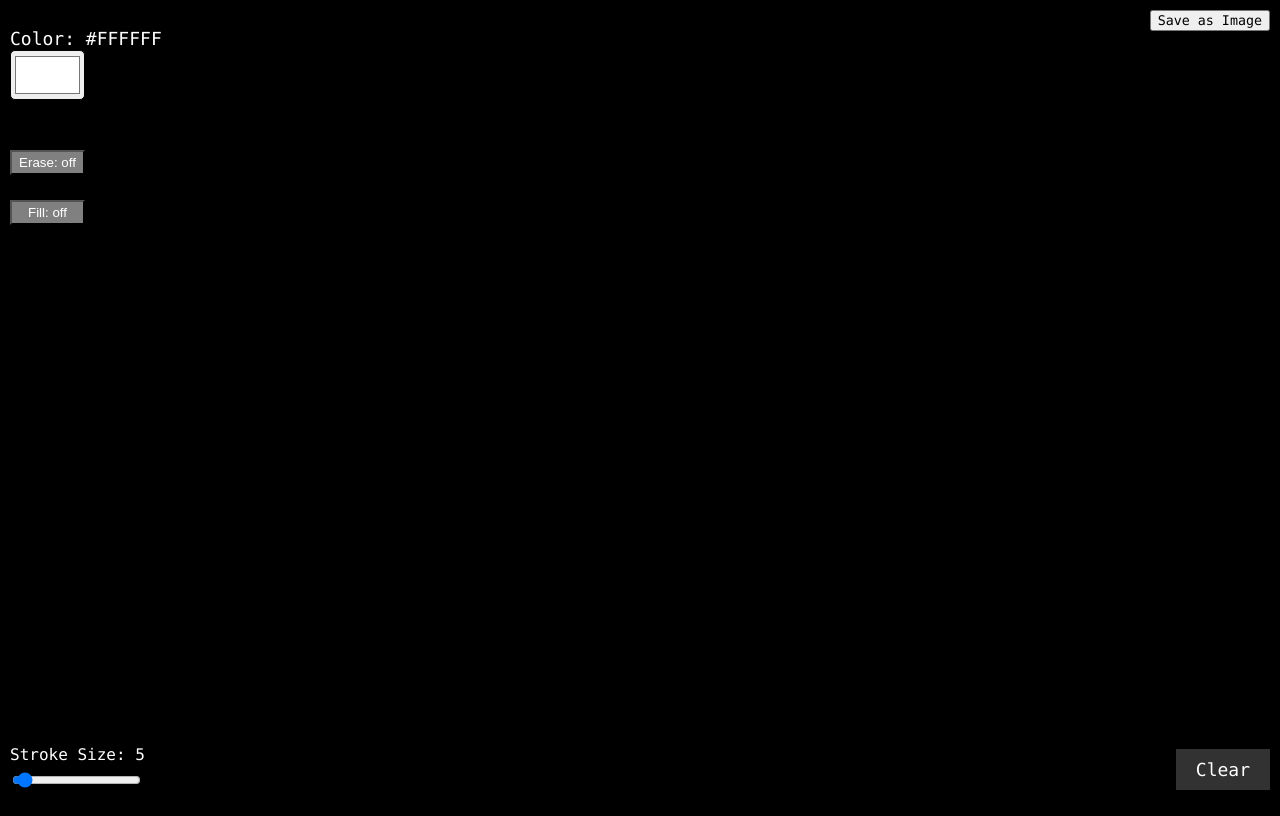
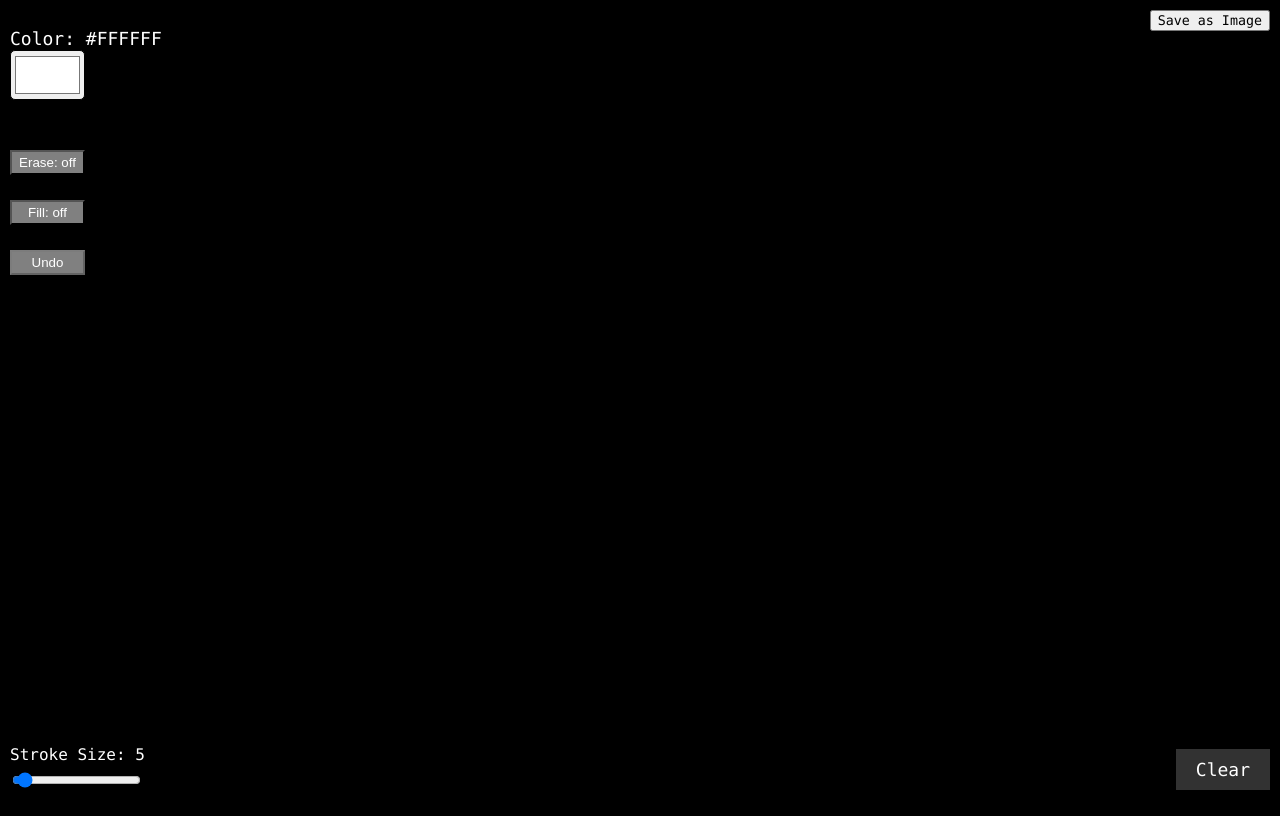
Before and after one commit to pr1nglesman/drawing-app, a Svelte app: page / in a window 1280 px wide. Built offline with nearby package versions, Linux system fonts and the light colour scheme.

Commit message:
added undo button

```diff
--- a/src/App.svelte
+++ b/src/App.svelte
@@ -12,14 +12,17 @@
   let maxSize: number = 100;
   let sizeValue: number = 5;
   let erase: boolean = false;
-  let fillMode: boolean = false; // New variable to toggle fill mode
+  let fillMode: boolean = false;
+
+  let history: string[] = [];  // Array to store canvas states
+  let undoEnabled: boolean = false;  // Disable undo button if no history
 
   function toggleErase(): void {
     erase = !erase;
   }
 
   function toggleFill(): void {
-    fillMode = !fillMode; // Toggle fill mode on and off
+    fillMode = !fillMode;
   }
 
   function chooseColor(event: Event): void {
@@ -29,11 +32,15 @@
 
   function clear(): void {
     ctx?.clearRect(0, 0, canvas.width, canvas.height);
+    saveCanvasToLocalStorage();
     localStorage.removeItem("canvasData");
+    history = [];  // Clear history when canvas is cleared
+    undoEnabled = false;  // Disable undo when no history exists
   }
 
   function startDrawing(event: MouseEvent): void {
     if (!fillMode) {
+      saveHistory();  // Save canvas state before any drawing happens
       isDrawing = true;
       [lastX, lastY] = [event.clientX, event.clientY];
     }
@@ -99,8 +106,35 @@
     }
   }
 
+  function saveHistory(): void {
+    if (canvas && ctx) {
+      const canvasData = canvas.toDataURL();
+      history.push(canvasData);  // Save the current canvas state
+      undoEnabled = true;  // Enable the undo button
+    }
+  }
+
+  function undo(): void {
+    if (history.length === 0 || !ctx) return;
+
+    // Remove the latest state from history
+    const previousState = history.pop();
+    undoEnabled = history.length > 0;  // Disable undo if no more history
+
+    if (previousState) {
+      const image = new Image();
+      image.src = previousState;
+      image.onload = () => {
+        ctx?.clearRect(0, 0, canvas.width, canvas.height);
+        ctx?.drawImage(image, 0, 0);  // Restore the previous canvas state
+        saveCanvasToLocalStorage();
+      };
+    }
+  }
+
   function fill(event: MouseEvent): void {
     if (!ctx || !canvas || !fillMode) return;
+    saveHistory();  // Save history before fill action
 
     const fillColor = hexToRgb(color);
     const [startX, startY] = [event.clientX, event.clientY];
@@ -115,6 +149,7 @@
     }
   }
 
+  // Helper functions for fill logic...
   function floodFill(x: number, y: number, fillColor: number[], targetColor: number[], imageData: ImageData): void {
     const stack = [[x, y]];
     const width = imageData.width;
@@ -145,7 +180,7 @@
     data[index] = color[0];
     data[index + 1] = color[1];
     data[index + 2] = color[2];
-    data[index + 3] = 255;
+    data[index + 3] = 255; // Full opacity
   }
 
   function colorsMatch(a: number[], b: number[]): boolean {
@@ -200,8 +235,11 @@
   <button on:click={toggleErase} id="erase-btn">
     Erase: {erase ? "on" : "off"}
   </button>
-  <button id="fill-btn" on:click={toggleFill}>
+  <button on:click={toggleFill} id="fill-btn">
     Fill: {fillMode ? "on" : "off"}
+  </button>
+  <button on:click={undo} id="undo-btn" disabled={!undoEnabled}>
+    Undo
   </button>
   <button id="save-btn" on:click={saveDrawing}>Save as Image</button>
 </main>
@@ -287,6 +325,16 @@
     color: white;
   }
 
+  #undo-btn {
+    position: absolute;
+    top: 250px;
+    left: 10px;
+    background-color: gray;
+    width: 75px;
+    height: 25px;
+    color: white;
+  }
+
   #save-btn {
     position: absolute;
     top: 10px;
```
